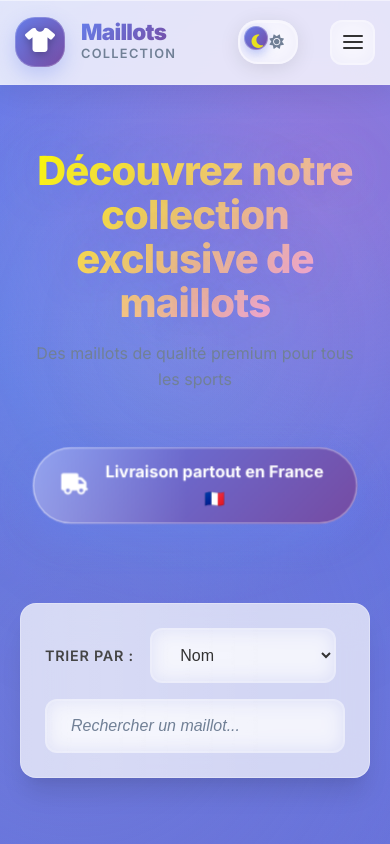
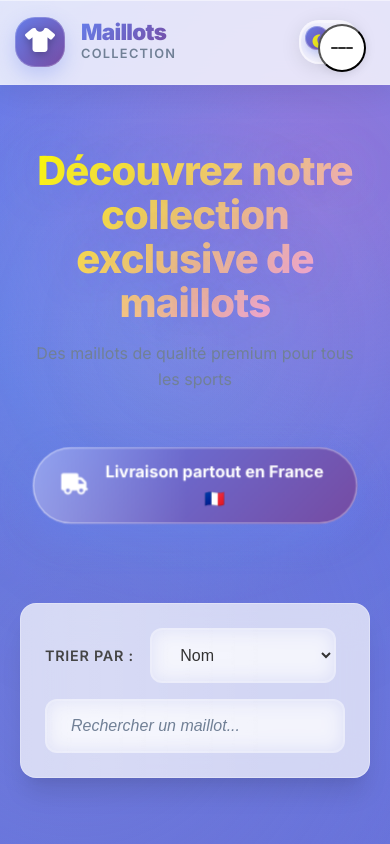
Before and after one commit to Ruben931/Site-Yuva, a plain HTML site: page index.html in a window 390 px wide. Shown: the top 844 px of the page. Drawn offline with Linux system fonts and the light colour scheme.

```diff
--- a/styles.css
+++ b/styles.css
@@ -502,25 +502,23 @@ body::before {
 
 /* Menu burger mobile */
 .mobile-menu-toggle {
-    display: none;
-    flex-direction: column;
-    gap: 4px;
-    background: rgba(255, 255, 255, 0.2);
-    backdrop-filter: blur(15px);
-    border: 2px solid rgba(255, 255, 255, 0.3);
-    border-radius: 12px;
-    width: 45px;
-    height: 45px;
+    position: absolute;
+    top: 1.5rem;
+    right: 1.5rem;
+    z-index: 100;
+    background: white;
+    border-radius: 50%;
+    box-shadow: 0 2px 8px rgba(0,0,0,0.08);
+    padding: 0.7rem;
+    width: 48px;
+    height: 48px;
+    display: flex;
     align-items: center;
     justify-content: center;
-    cursor: pointer;
-    transition: var(--transition);
-    position: relative;
 }
 
 [data-theme="dark"] .mobile-menu-toggle {
     background: rgba(26, 26, 46, 0.4);
-    border: 2px solid rgba(45, 55, 72, 0.4);
 }
 
 .mobile-menu-toggle span {
@@ -933,6 +931,12 @@ body::before {
     letter-spacing: 0.1em;
     margin-bottom: 0.75rem;
     position: relative;
+    max-width: 90px;
+    white-space: nowrap;
+    overflow: hidden;
+    text-overflow: ellipsis;
+    display: inline-block;
+    vertical-align: middle;
 }
 
 .product-category::after {
@@ -1566,7 +1570,19 @@ body::before {
     }
 
     .mobile-menu-toggle {
+        position: absolute;
+        top: 1.5rem;
+        right: 1.5rem;
+        z-index: 100;
+        background: white;
+        border-radius: 50%;
+        box-shadow: 0 2px 8px rgba(0,0,0,0.08);
+        padding: 0.7rem;
+        width: 48px;
+        height: 48px;
         display: flex;
+        align-items: center;
+        justify-content: center;
     }
 
     .theme-toggle {
```
